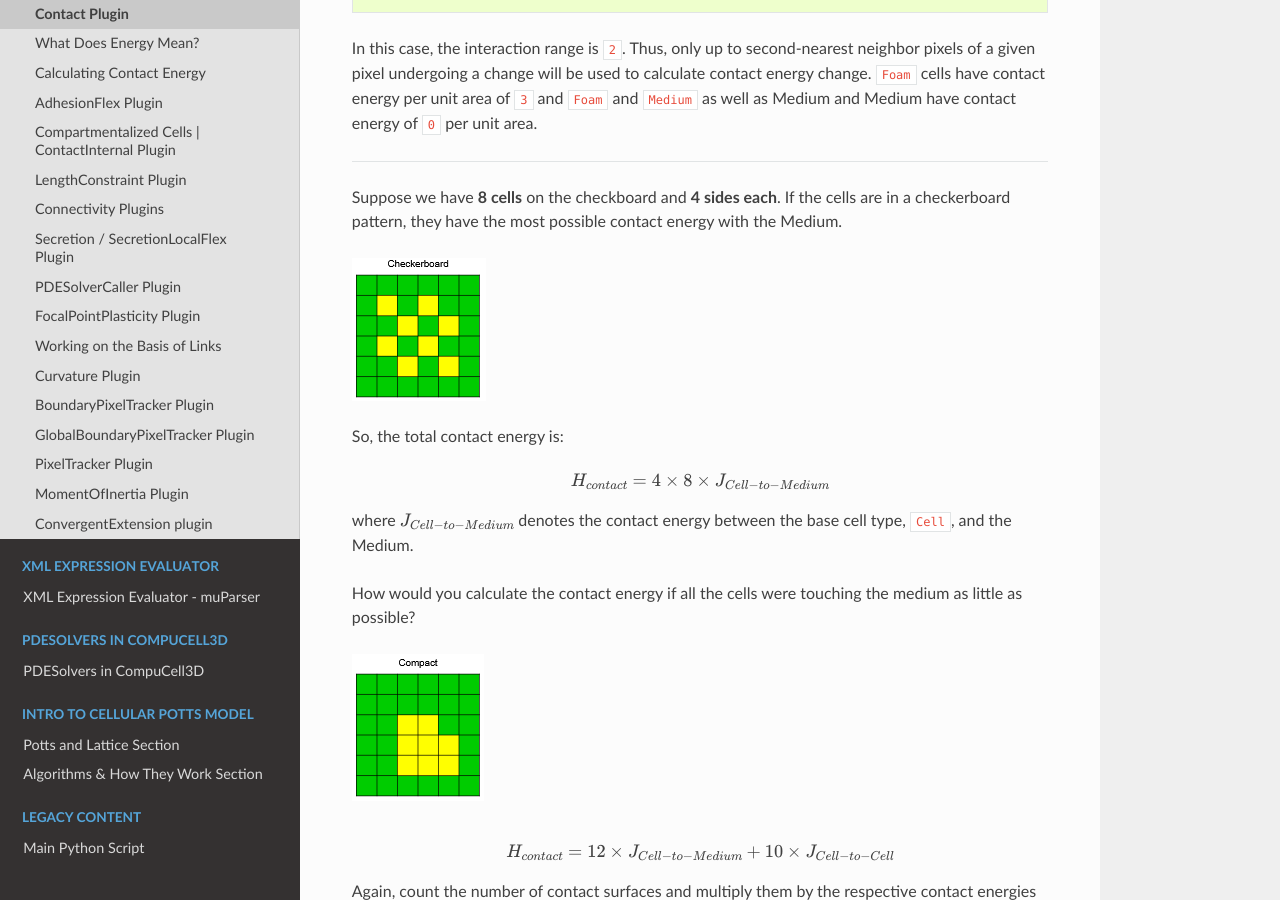
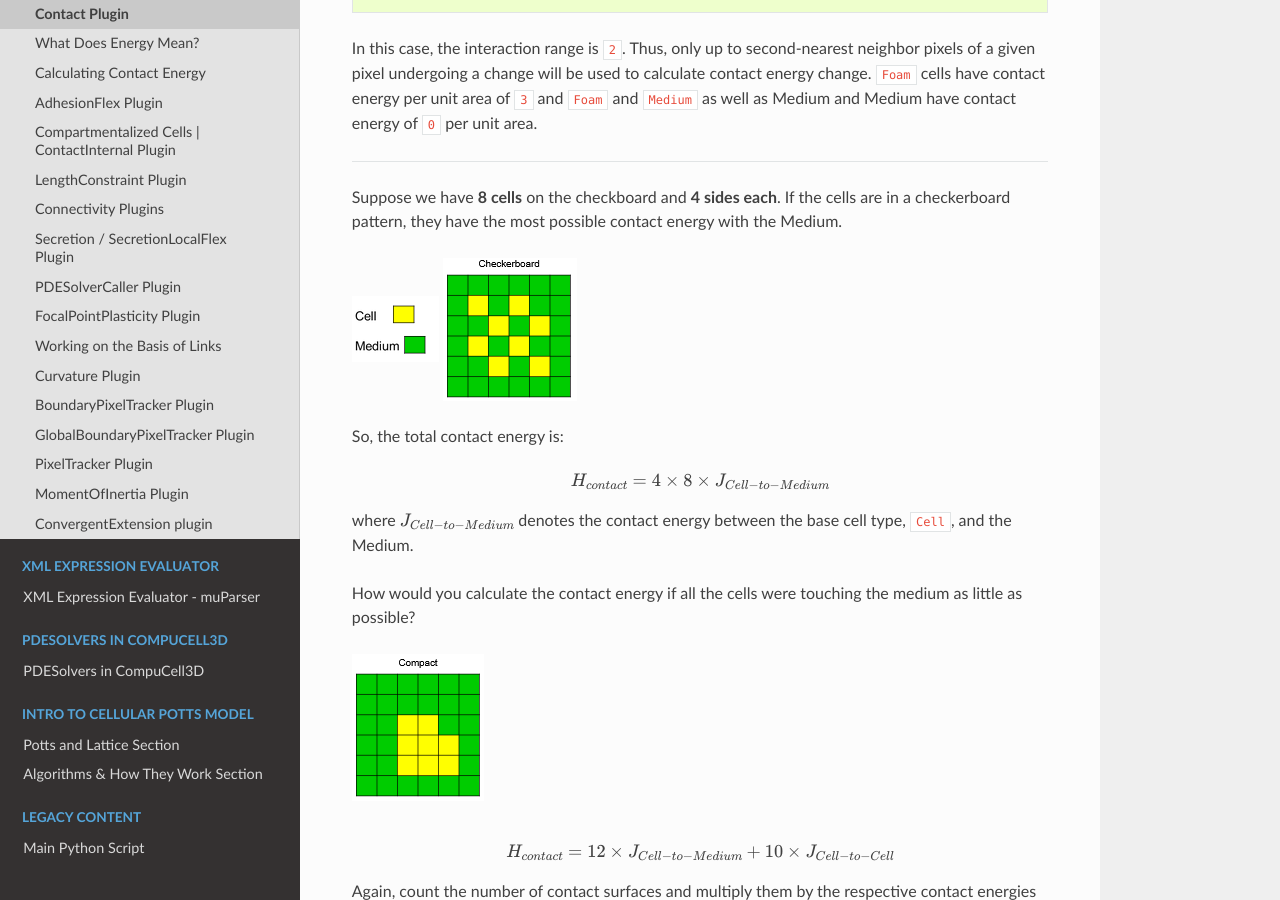
Before and after one commit to CompuCell3D/PythonScriptingManual, a Sphinx documentation site: the page built from docs/contact_plugin.rst, in a window 1280 px wide and 900 px high, scrolled down 1929 px. Built offline with Sphinx 7.4.7 and the Read the Docs theme 2.0.0, drawn with Linux system fonts in a browser that asks for light colours; pages that are not in the unit, such as notebooks, are missing from menus.

Commit message:
Added unused cell sort legend image

```diff
--- a/docs/contact_plugin.rst
+++ b/docs/contact_plugin.rst
@@ -112,6 +112,9 @@ and ``Foam`` and ``Medium`` as well as Medium and Medium have contact energy of
 Suppose we have **8 cells** on the checkboard and **4 sides each**.
 If the cells are in a checkerboard pattern, they have the most possible contact energy with the Medium.
 
+.. image:: images/cellsort_legend.png
+    :alt: A legend for color coding of the two cell types.
+
 .. image:: images/cellsort_checkerboard.png
     :alt: An arrangement of 8 cells in a checkboard pattern. The Medium fills in the empty space.
 
```
